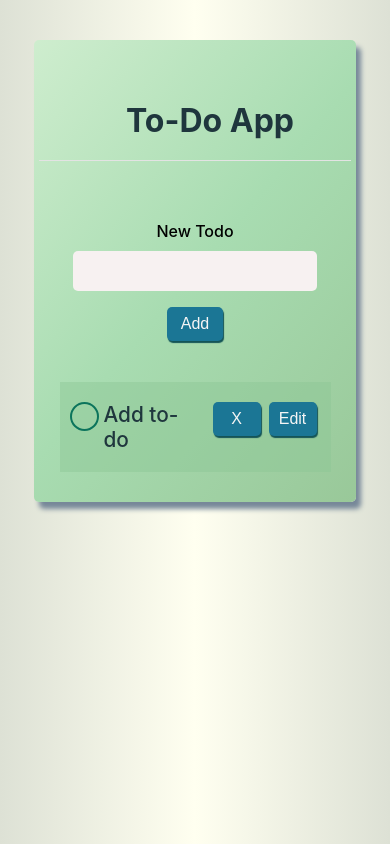
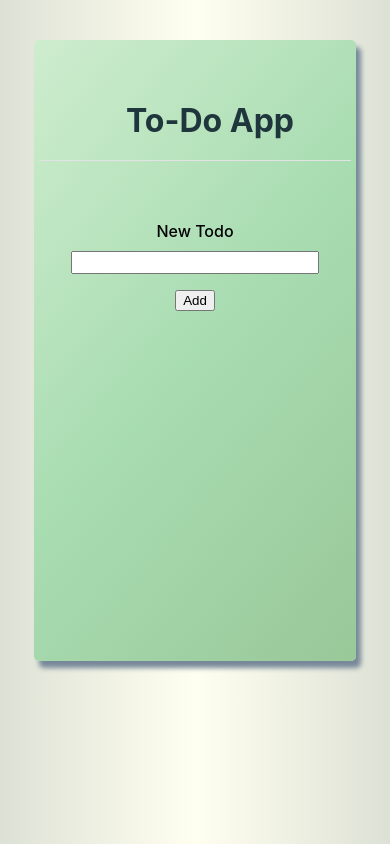
Before and after one commit to dseda/react-todo-app, a React (Create React App) app: page / in a window 390 px wide. Built offline with nearby package versions, Linux system fonts and the light colour scheme.

Commit message:
implement useState

```diff
--- a/src/App.js
+++ b/src/App.js
@@ -1,10 +1,9 @@
 import "./App.css";
-import TodoList from "./Components/TodoList/TodoList";
-
+import Todos from "./Components/Todos/Todos";
 function App() {
   return (
     <div className="App">
-      <TodoList />
+      <Todos />
     </div>
   );
 }
--- a/src/Components/NewTodoForm/NewTodoForm.js
+++ b/src/Components/NewTodoForm/NewTodoForm.js
@@ -1,53 +1,46 @@
-import React, { Component } from "react";
+import { useState } from "react";
 import { v4 as uuid } from "uuid";
 import "./NewTodoForm.css";
-class NewTodoForm extends Component {
-  constructor(props) {
-    super(props);
-    this.state = {
-      task: "",
+
+function NewTodoForm({ addTodo, todos }) {
+  const [todo, setTask] = useState({ task: "", id: "", done: false });
+
+  const handleInputChange = (e) => {
+    setTask({ task: e.target.value });
   };
-    this.handleChange = this.handleChange.bind(this);
-    this.handleSubmit = this.handleSubmit.bind(this);
-  }
-  handleChange(e) {
-    this.setState({ task: e.target.value });
-  }
-  handleSubmit(e) {
+
+  const handleFormSubmit = (e) => {
     e.preventDefault();
-
-    const newTodo = {
-      ...this.state,
+    if (todo.task != "") {
+      let newTodo = {
+        task: todo.task,
         id: uuid(),
         done: false,
       };
-    if (newTodo.task !== "") {
-      this.props.addTodo(newTodo);
-      this.setState({ task: "" });
+      addTodo([...todos, newTodo]);
+      setTask({ task: "" });
     } else {
       alert("Please enter a todo");
+      return false;
     }
-  }
-  render() {
+  };
   return (
-      <form id="New-Todo-Form" onSubmit={this.handleSubmit}>
+    <form id="New-Todo-Form" onSubmit={handleFormSubmit}>
       <label id="new-todo" htmlFor="new">
         New Todo
       </label>
       <div>
         <input
-            key={this.state.id}
           id="new"
-            name="newTodo"
+          name="new-todo"
           type="text"
-            value={this.state.task}
-            onChange={this.handleChange}
+          value={todo.task}
+          onChange={handleInputChange}
         ></input>
         <button>Add</button>
       </div>
     </form>
   );
 }
-}
 
 export default NewTodoForm;
--- a/src/Components/Todo/Todo.js
+++ b/src/Components/Todo/Todo.js
@@ -1,68 +1,16 @@
-import React, { Component } from "react";
+import { useState } from "react";
 import "./Todo.css";
-class Todo extends Component {
-  constructor(props) {
-    super(props);
-    this.state = { isEditting: false, task: this.props.task };
-    this.handleDelete = this.handleDelete.bind(this);
-    this.toggleForm = this.toggleForm.bind(this);
-    this.handleUpdate = this.handleUpdate.bind(this);
-    this.handleChange = this.handleChange.bind(this);
-    this.handleTodoCompletion = this.handleTodoCompletion.bind(this);
-  }
-  handleDelete(e) {
-    this.props.remove(this.props.id);
-  }
-  handleChange(e) {
-    this.setState({ task: e.target.value });
-  }
-  toggleForm(e) {
-    this.setState({ isEditting: !this.state.isEditting });
-  }
-  handleUpdate(e) {
-    e.preventDefault();
-    this.props.update(this.props.id, this.state.task);
-    this.setState({ isEditting: false });
-  }
-  handleTodoCompletion() {
-    this.props.toggleTodo(this.props.id);
-  }
-  render() {
-    let isEditting = this.state.isEditting;
-    return (
-      <div className="Todo-Container">
-        {!isEditting ? (
-          <div className="Todo">
-            <div
-              className={`NotDone ${this.props.isDone ? "Done" : ""}`}
-              onClick={this.handleTodoCompletion}
-            ></div>
-            <li key={this.key}>{this.props.task}</li>
-            <div className="Buttons">
-              <button id="Delete" onClick={this.handleDelete}>
-                X
-              </button>
+function Todo() {
+  const [todo, setTodo] = useState({ task: "", id: "", done: false });
 
-              <button onClick={this.toggleForm} disabled={isEditting}>
-                Edit
-              </button>
-            </div>
-          </div>
-        ) : (
-          <div className="Edit-Form-Container">
-            <form id="Edit-Todo-Form" onSubmit={this.handleUpdate}>
-              <input
-                type="text"
-                value={this.state.task}
-                onChange={this.handleChange}
-              />
-              <button>Save</button>
-            </form>
-          </div>
-        )}
+  return (
+    <div className="Todo-Container">
+      <div className="Todo">
+        <div className={"NotDone"}></div>
+        <li key={todo.id}>{todo.task}</li>
       </div>
-    );
-  }
+    </div>
+  );
 }
 
 export default Todo;
--- a/src/Components/TodoList/TodoList.css
+++ b/src/Components/TodoList/TodoList.css
@@ -1,27 +1,18 @@
 .TodoList {
-  width: 40%;
-  margin: 40px auto;
-  padding: 20px 5px;
-  min-height: 50vh;
-  border-radius: 5px;
-  box-shadow: 5px 7px 5px lightslategray;
-  background: linear-gradient(130deg, #ceedce, #a8dcb1, #99c899);
+  margin: 10px auto;
+  padding: 10px 5px;
+  min-height: 30vh;
+  width: 50%;
 }
-.TodoList h1 {
-  text-align: center;
-  padding: 20px 20px 20px 50px;
-  margin-bottom: 30px;
-  border-bottom: 1px solid rgb(227, 227, 227);
-  color: #1f363d;
-}
+
 @media screen and (max-width: 600px) {
   .TodoList {
-    width: 80%;
+    width: 60%;
   }
 }
 
 @media screen and (max-width: 840px) {
   .TodoList {
-    width: 80%;
+    width: 60%;
   }
 }
--- a/src/Components/TodoList/TodoList.js
+++ b/src/Components/TodoList/TodoList.js
@@ -1,98 +1,16 @@
-import React, { Component } from "react";
-import Todo from "../Todo/Todo";
-import NewTodoForm from "../NewTodoForm/NewTodoForm";
+import React from "react";
 import "./TodoList.css";
-class TodoList extends Component {
-  constructor(props) {
-    super(props);
-    this.state = { todos: [] };
-    this.addTodo = this.addTodo.bind(this);
-    this.remove = this.remove.bind(this);
-    this.update = this.update.bind(this);
-    this.toggleTodo = this.toggleTodo.bind(this);
-  }
-  /* Load old to-dos if there are, or initialise the state with a default to-do */
-  async componentDidMount() {
-    await this.setState({
-      todos: JSON.parse(localStorage.getItem("todos")) || [
-        { task: "Add to-do", id: "1", done: false },
-      ],
-    });
-  }
 
-  addTodo(todo) {
-    const newTodos = [...this.state.todos, todo];
-    localStorage.setItem("todos", JSON.stringify(newTodos));
-    this.setState({
-      todos: newTodos,
-    });
-  }
-
-  async remove(id) {
-    await this.setState({
-      todos: this.state.todos.filter((todo) => todo.id !== id),
-    });
-    localStorage.setItem("todos", JSON.stringify(this.state.todos));
-  }
-
-  update(id, updatedTask) {
-    const updatedTodos = this.state.todos.map((todo) => {
-      if (todo.id === id) {
-        return { ...todo, task: updatedTask };
-      }
-      return todo;
-    });
-    localStorage.setItem("todos", JSON.stringify(updatedTodos));
-    this.setState({ todos: updatedTodos });
-  }
-
-  toggleTodo(id) {
-    const newTodos = this.state.todos.map((todo) => {
-      if (todo.id === id) {
-        return { ...todo, done: !todo.done };
-      }
-      return todo;
-    });
-    this.setState({ todos: newTodos });
-    localStorage.setItem("todos", JSON.stringify(this.state.todos));
-  }
-
-  render() {
-    let todos = "";
-    if (this.state.todos.length === 0) {
-      todos = this.state.todos.map((todo) => (
-        <Todo
-          toggleTodo={this.toggleTodo}
-          remove={this.remove}
-          update={this.update}
-          task={todo.task}
-          key={todo.id}
-          id={todo.id}
-          isDone={todo.done}
-        />
-      ));
-    } else {
-      todos = this.state.todos.map((todo) => (
-        <Todo
-          toggleTodo={this.toggleTodo}
-          remove={this.remove}
-          update={this.update}
-          task={todo.task}
-          key={todo.id}
-          id={todo.id}
-          isDone={todo.done}
-        />
-      ));
-    }
-
-    return (
-      <div className="TodoList">
-        <h1>To-Do App</h1>
-        <NewTodoForm addTodo={this.addTodo} />
-        {todos}
-      </div>
-    );
-  }
+function TodoList({ todos }) {
+  return (
+    <div className="TodoList">
+      <ul>
+        {todos.map((todo) => (
+          <li key={todo.id}>{todo.task}</li>
+        ))}
+      </ul>
+    </div>
+  );
 }
 
 export default TodoList;
--- /dev/null
+++ b/src/Components/Todos/Todos.css
@@ -0,0 +1,27 @@
+.Todos {
+  width: 40%;
+  margin: 40px auto;
+  padding: 20px 5px;
+  min-height: 50vh;
+  border-radius: 5px;
+  box-shadow: 5px 7px 5px lightslategray;
+  background: linear-gradient(130deg, #ceedce, #a8dcb1, #99c899);
+}
+.Todos h1 {
+  text-align: center;
+  padding: 20px 20px 20px 50px;
+  margin-bottom: 30px;
+  border-bottom: 1px solid rgb(227, 227, 227);
+  color: #1f363d;
+}
+@media screen and (max-width: 600px) {
+  .Todos {
+    width: 80%;
+  }
+}
+
+@media screen and (max-width: 840px) {
+  .Todos {
+    width: 80%;
+  }
+}
--- /dev/null
+++ b/src/Components/Todos/Todos.js
@@ -0,0 +1,26 @@
+import { useState, useEffect } from "react";
+import NewTodoForm from "../NewTodoForm/NewTodoForm";
+import TodoList from "../TodoList/TodoList";
+import "./Todos.css";
+
+function Todos() {
+  const [todos, setTodos] = useState([]);
+
+  const addTodo = (todo) => {
+    setTodos([...todos, todo]);
+  };
+
+  useEffect(() => {
+    console.log(todos);
+  }, [todos]);
+
+  return (
+    <div className="Todos">
+      <h1>To-Do App</h1>
+      <NewTodoForm addTodo={setTodos} todos={todos} />
+      <TodoList todos={todos} />
+    </div>
+  );
+}
+
+export default Todos;
```
Lines whose indentation alone changed are shown as unchanged.
